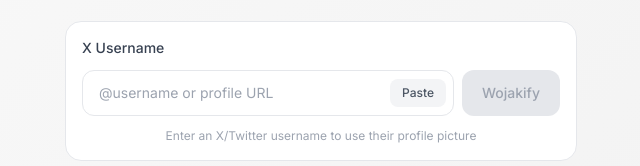
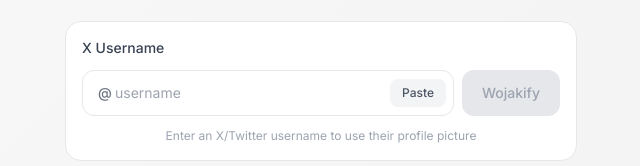
Before and after one commit to AlexMasmej/WOJAK-mini-app, a Next.js app: page / in a window 1280 px wide. Shown: the part 275-441 px from the top of the page, without its empty margins (319-959 px from the left). Built offline with nearby package versions, Linux system fonts and the light colour scheme.

Commit message:
feat: Add fixed @ prefix to username input field

```diff
--- a/src/components/XProfileInput.tsx
+++ b/src/components/XProfileInput.tsx
@@ -115,6 +115,9 @@ export default function XProfileInput({
       {/* Username Input with Paste button */}
       <div className="flex gap-2">
         <div className="relative flex-1">
+          <span className="absolute left-4 top-1/2 -translate-y-1/2 text-gray-500 text-sm font-medium select-none">
+            @
+          </span>
           <input
             ref={inputRef}
             type="text"
@@ -124,10 +127,10 @@ export default function XProfileInput({
               setError(null);
             }}
             onKeyDown={handleKeyDown}
-            placeholder="@username or profile URL"
+            placeholder="username"
             disabled={disabled || isLoading}
             className={`
-              w-full px-4 py-3 pr-16 rounded-xl border bg-white text-sm
+              w-full pl-8 pr-16 py-3 rounded-xl border bg-white text-sm
               placeholder:text-gray-400
               focus:outline-none focus:ring-2 focus:ring-blue-500 focus:border-transparent
               ${disabled || isLoading ? 'opacity-50 cursor-not-allowed' : ''}
```
